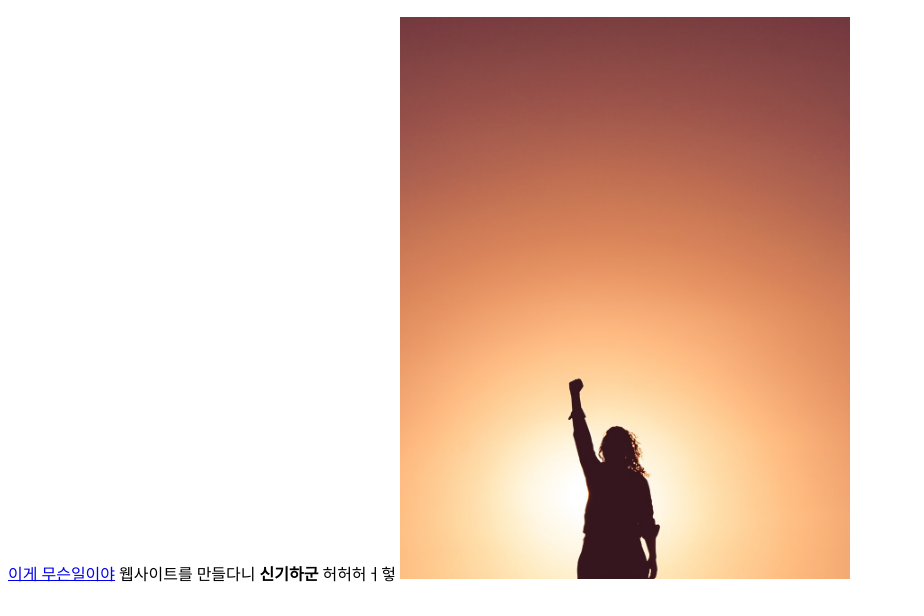
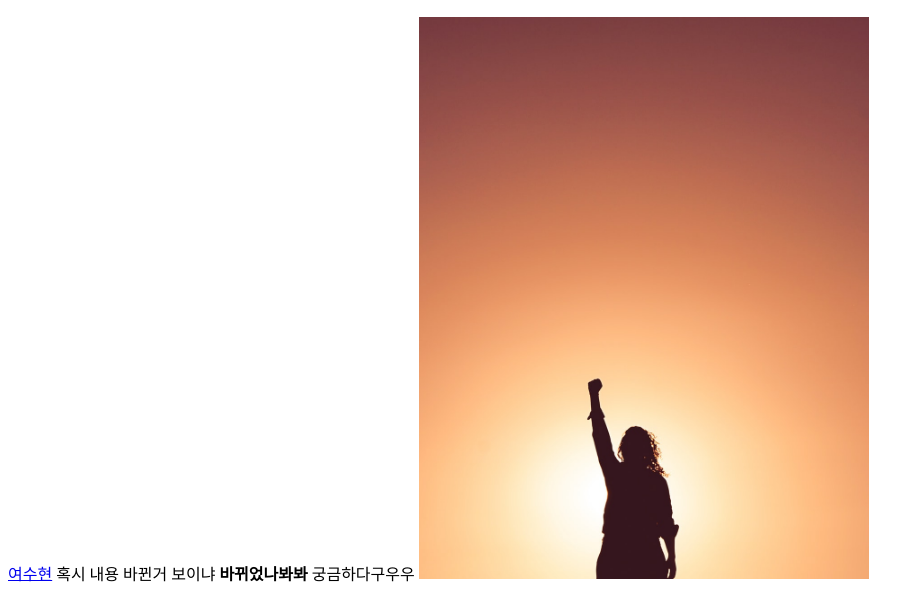
Before and after one commit to dbfqqkd/my-first-web-site, a plain HTML site: page 1.html in a window 1280 px wide. Shown: the part 184-800 px from the top of the page, without its empty margins (0-924 px from the left). Drawn offline with Linux system fonts and the light colour scheme.

Commit message:
리수정

```diff
--- a/1.html
+++ b/1.html
@@ -12,8 +12,8 @@
   <li><a href="3.html">JavaScript</a></li>
 </ol>
 <h2>HTML</H2>
-<P><a href="http://www.w3.org/TR/html4/" target="_blank" title="html5 speicification">이게 무슨일이야</a> 웹사이트를 만들다니
-  <strong>신기하군</strong> 허허허ㅓ헣
+<P><a href="http://www.w3.org/TR/html4/" target="_blank" title="html5 speicification">여수현</a> 혹시 내용 바뀐거 보이냐
+  <strong>바뀌었나봐봐</strong> 궁금하다구우우
 
 <img src="hope.jpg" width=450>
 </p>
```
